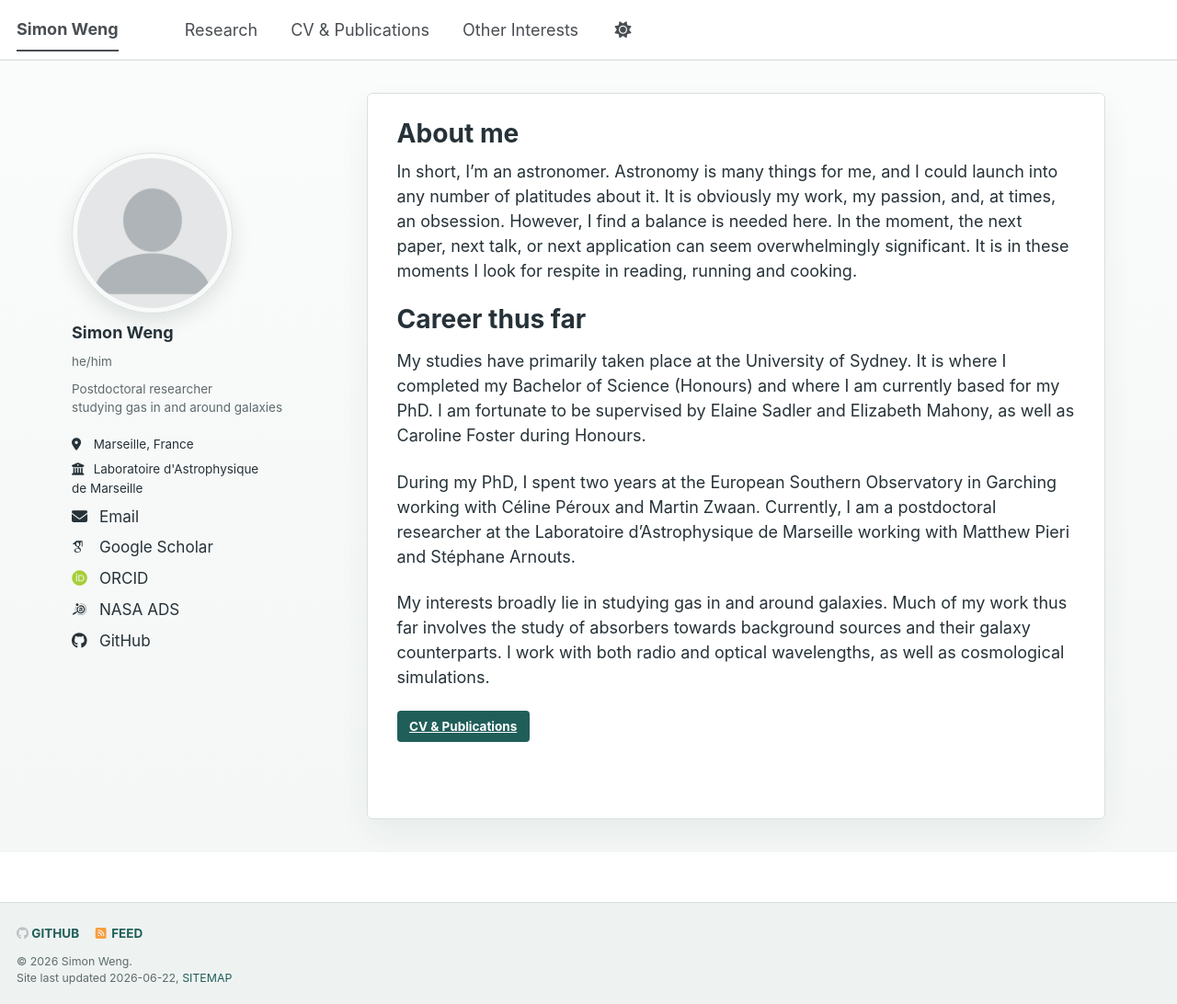
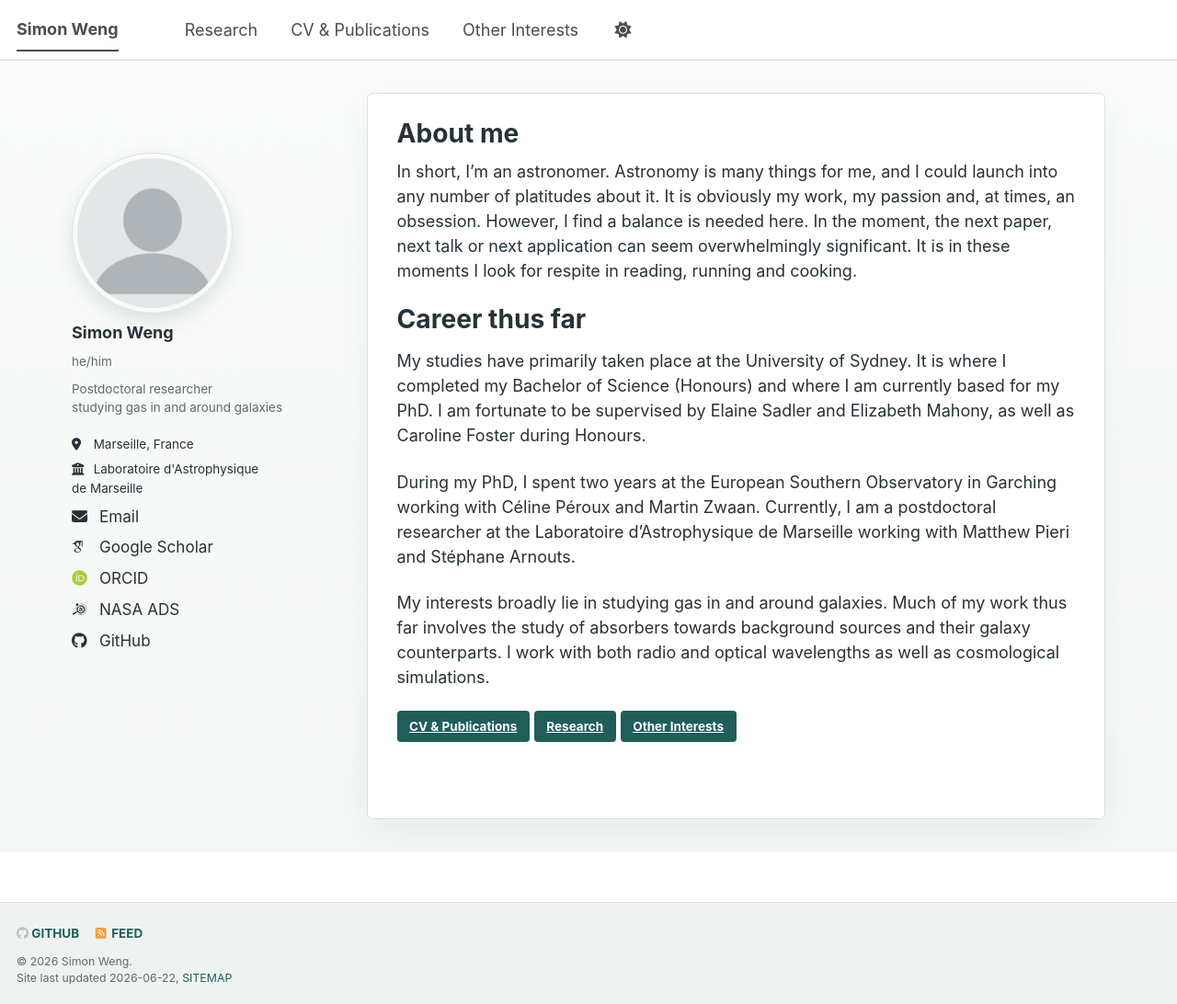
Before and after one commit to simonw358/simonw358.github.io, a Jekyll site: the page built from _pages/about.md, in a window 1280 px wide and 1092 px high. Shown: the whole window at 92% size. Built offline with Jekyll 4.4.1, drawn with Linux system fonts in a browser that asks for light colours; some web fonts are replaced; a script bundle is joined from its source files by our own code; library files that are not in the unit come from our copies.

Commit message:
Update About links

```diff
--- a/_pages/about.md
+++ b/_pages/about.md
@@ -7,7 +7,7 @@ redirect_from:
   - /about.html
 ---
 
-In short, I'm an astronomer. Astronomy is many things for me, and I could launch into any number of platitudes about it. It is obviously my work, my passion, and, at times, an obsession. However, I find a balance is needed here. In the moment, the next paper, next talk, or next application can seem overwhelmingly significant. It is in these moments I look for respite in reading, running and cooking.
+In short, I'm an astronomer. Astronomy is many things for me, and I could launch into any number of platitudes about it. It is obviously my work, my passion and, at times, an obsession. However, I find a balance is needed here. In the moment, the next paper, next talk or next application can seem overwhelmingly significant. It is in these moments I look for respite in reading, running and cooking.
 
 Career thus far
 ======
@@ -16,6 +16,8 @@ My studies have primarily taken place at the University of Sydney. It is where I
 
 During my PhD, I spent two years at the European Southern Observatory in Garching working with Céline Péroux and Martin Zwaan. Currently, I am a postdoctoral researcher at the Laboratoire d'Astrophysique de Marseille working with Matthew Pieri and Stéphane Arnouts.
 
-My interests broadly lie in studying gas in and around galaxies. Much of my work thus far involves the study of absorbers towards background sources and their galaxy counterparts. I work with both radio and optical wavelengths, as well as cosmological simulations.
+My interests broadly lie in studying gas in and around galaxies. Much of my work thus far involves the study of absorbers towards background sources and their galaxy counterparts. I work with both radio and optical wavelengths as well as cosmological simulations.
 
 [CV & Publications](/cv_publications/){: .btn}
+[Research](/research/){: .btn}
+[Other Interests](/other-interests/){: .btn}
```
Also changed, not shown: _pages/other-interests.md (+3 -3 lines).
